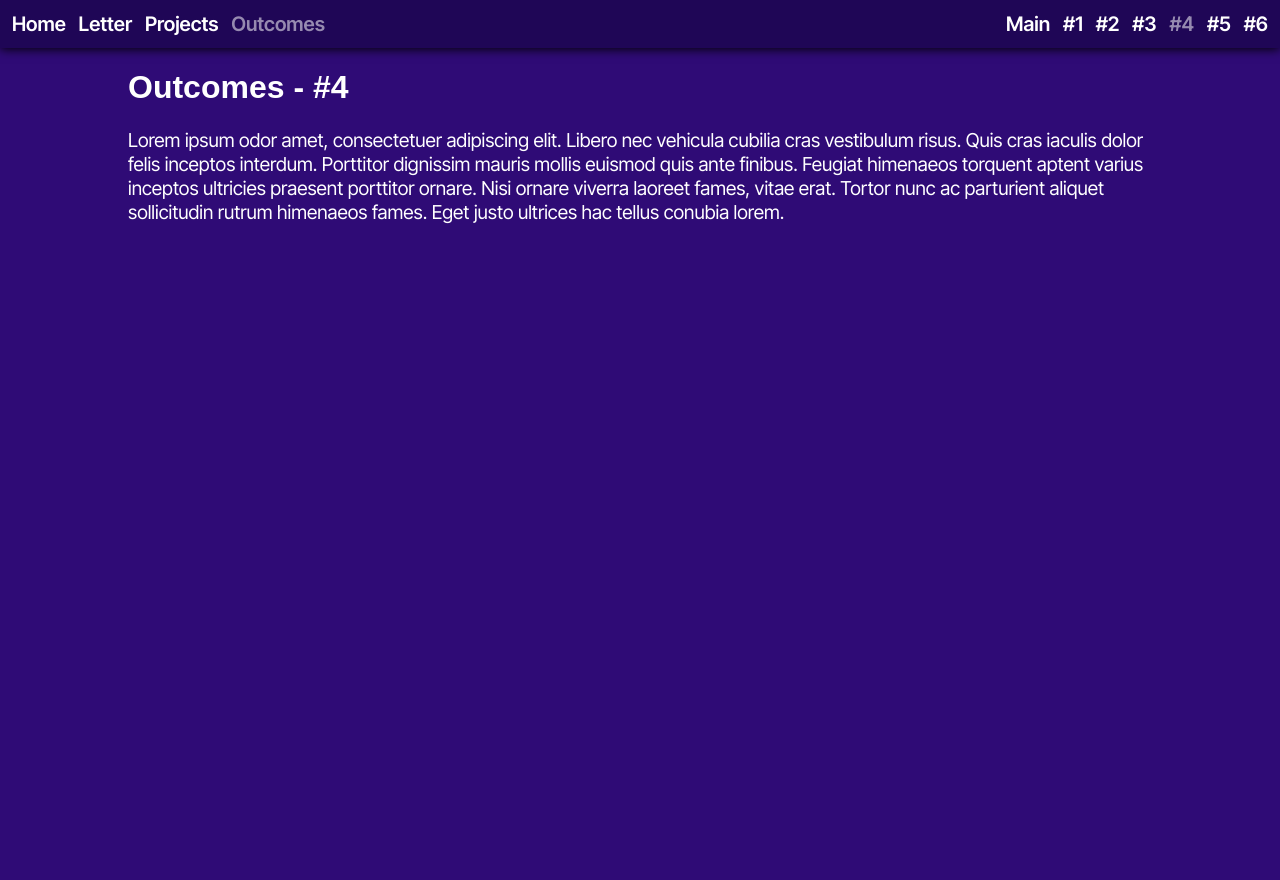
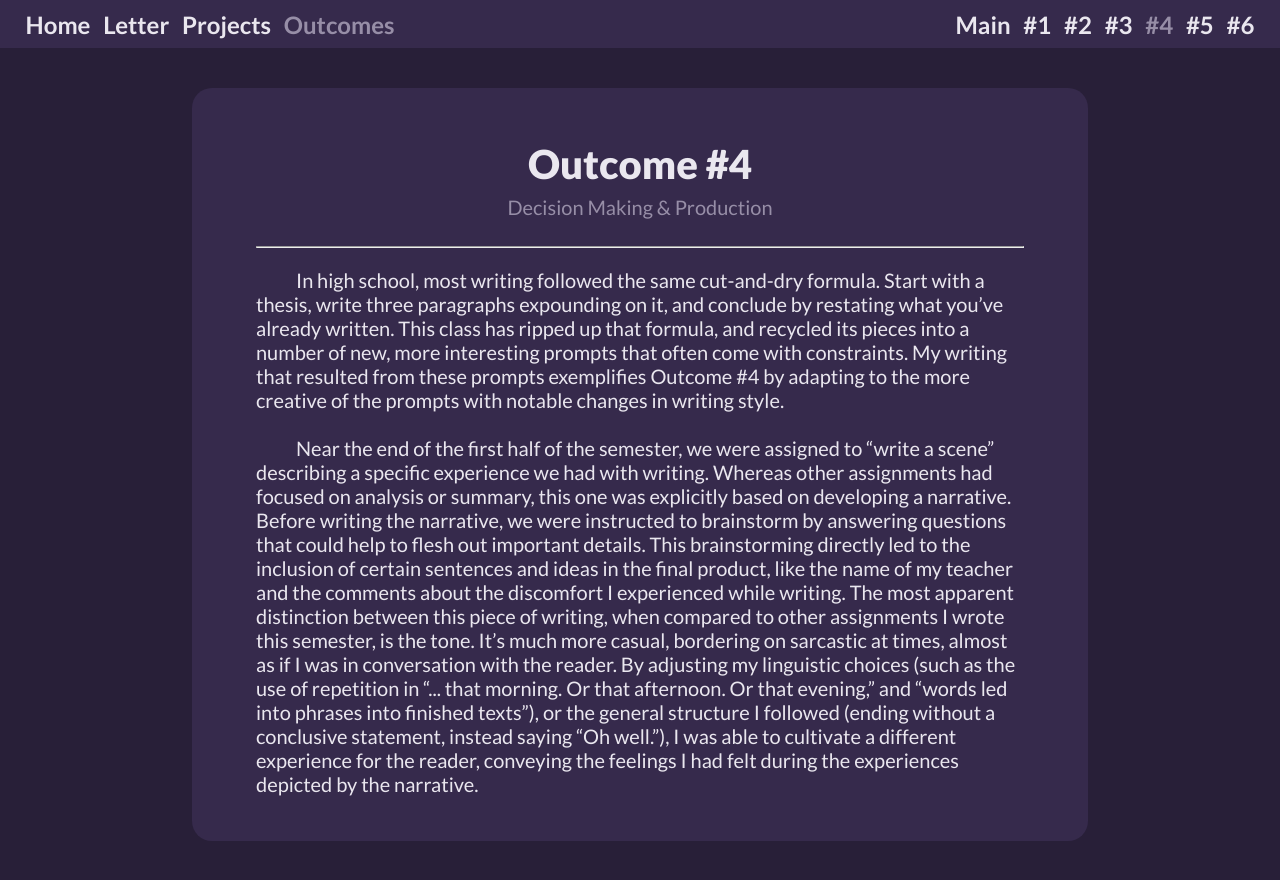
Before and after one commit to nyxbird/eportfolio, a plain HTML site: page outcomes/4/index.html in a window 1280 px wide. Before the commit the page ends 800 px from the top, so only its background shows below. Drawn offline with Linux system fonts and the light colour scheme.

Commit message:
appearance revamp

```diff
--- a/outcomes/4/index.html
+++ b/outcomes/4/index.html
@@ -25,9 +25,12 @@
         </div>
     </div>
     <div class="main">
-        <h1>Outcomes - #4</h1>
+        <h1>Outcome #4</h1>
+        <h4>Decision Making & Production</h4>
+        <hr>
         <p>
-            Lorem ipsum odor amet, consectetuer adipiscing elit. Libero nec vehicula cubilia cras vestibulum risus. Quis cras iaculis dolor felis inceptos interdum. Porttitor dignissim mauris mollis euismod quis ante finibus. Feugiat himenaeos torquent aptent varius inceptos ultricies praesent porttitor ornare. Nisi ornare viverra laoreet fames, vitae erat. Tortor nunc ac parturient aliquet sollicitudin rutrum himenaeos fames. Eget justo ultrices hac tellus conubia lorem.
+            &emsp;&emsp;In high school, most writing followed the same cut-and-dry formula. Start with a thesis, write three paragraphs expounding on it, and conclude by restating what you’ve already written. This class has ripped up that formula, and recycled its pieces into a number of new, more interesting prompts that often come with constraints. My writing that resulted from these prompts exemplifies Outcome #4 by adapting to the more creative of the prompts with notable changes in writing style.
+            <br><br>&emsp;&emsp;Near the end of the first half of the semester, we were assigned to “write a scene” describing a specific experience we had with writing. Whereas other assignments had focused on analysis or summary, this one was explicitly based on developing a narrative.  Before writing the narrative, we were instructed to brainstorm by answering questions that could help to flesh out important details. This brainstorming directly led to the inclusion of certain sentences and ideas in the final product, like the name of my teacher and the comments about the discomfort I experienced while writing. The most apparent distinction between this piece of writing, when compared to other assignments I wrote this semester, is the tone. It’s much more casual, bordering on sarcastic at times, almost as if I was in conversation with the reader. By adjusting my linguistic choices (such as the use of repetition in “... that morning. Or that afternoon. Or that evening,” and “words led into phrases into finished texts”), or the general structure I followed (ending without a conclusive statement, instead saying “Oh well.”), I was able to cultivate a different experience for the reader, conveying the feelings I had felt during the experiences depicted by the narrative.
         </p>
     </div>
 </body>
--- /dev/null
+++ b/styles copy.css
@@ -0,0 +1,182 @@
+@import url('https://fonts.googleapis.com/css2?family=Inter+Tight:wght@100..900&display=swap');
+@import url('https://fonts.googleapis.com/css2?family=Montserrat:wght@100..900&display=swap');
+
+:root {
+    --purple: #2f0b76;
+    --dark-purple: #1f0656;
+    --yellow: #f1c232;
+    --white: #ffffff;
+    --gray: #ffffff88;
+
+    --header-font-height: 2.5vh;
+    --header-img-height: 5vh;
+}
+
+html {
+    min-height: 100vh;
+}
+
+body {
+    background-color: var(--purple);
+    color: var(--white);
+    min-height: 100vh;
+    margin: 0;
+    font-family: 'Inter Tight';
+    position:relative;
+}
+
+strong {
+    color: var(--yellow);
+}
+
+.header {
+    position:sticky;
+    top:0;
+    display: flex;
+    justify-content: space-between;
+    background-color: var(--dark-purple);
+    align-items:center;
+    padding: 0.7vh;
+    font-size: var(--header-font-height);
+    box-shadow: 0 1px 10px 0 black;
+}
+
+.title {
+    display: flex;
+    align-items: center;
+    font-weight: 600;
+}
+
+.title-img {
+    height:var(--header-img-height);
+}
+
+.title>* {
+    padding:0.5vw;
+}
+
+.navbar {
+    display: flex;
+    justify-content: flex-end;
+    font-weight: 600;
+}
+
+a {
+    color: var(--yellow);
+    text-decoration: underline;
+}
+
+.navlink {
+    padding: 0.5vw;
+    text-decoration: none;
+    color: var(--white);
+    transition:0.5s;
+    vertical-align: middle;
+    /* font-size: 1vw; */
+}
+
+a.navlink:hover {
+    color:var(--yellow);
+}
+
+.grayed {
+    color: var(--gray);
+}
+
+.footer {
+    width: 100%;
+    position: absolute;
+    bottom: 0px;
+    display: flex;
+    justify-content: center;
+    background-color: var(--dark-purple);
+    align-items:center;
+    padding: 0.7vh;
+    font-size: var(--header-font-height);
+    /* box-shadow: 0 1px 10px 0 black; */
+    gap: 1vw;
+}
+
+.foot>img {
+    height: 2vw;
+    display:inline;
+}
+
+.hero {
+    height: calc(93vh - 1vw);
+    display: flex;
+    padding: 10vh 10vw;
+    box-sizing: border-box;
+}
+.hero-panel {
+    height: 100%;
+    width: 100%;
+    background-image:  url('imgs/purplebg.png');
+    /* background-size: cover; */
+    background-size: 100% 100%;
+    border: 4px solid white;
+    display: flex;
+    flex-direction: row;
+    align-items:center;
+    padding: 0 20px;
+    box-sizing: border-box;
+    justify-content: space-evenly;
+    box-shadow: 0 1px 10px 0 black;
+}
+.hero-logo {
+    height: 70%;
+}
+.hero-text {
+    display: flex;
+    flex-direction: column;
+    align-items: center;
+    justify-content: center;
+    text-align: center;
+}
+.hero-title {
+    font-family: 'Montserrat', 'Times New Roman';
+    font-weight: 600;
+    font-size: 5vw;
+    margin: 0;
+}
+.hero-subtitle {
+    font-size: 40pt;
+    color:var(--yellow);
+    margin: 0;
+}
+@media (max-width: 800px) {
+    .hero-panel {
+        flex-direction: column;
+    }
+}
+.main {
+    margin: 0 10vw;
+}
+p {
+    font-size: 1.5vw;
+    font-weight:400;
+}
+h1 {
+    font-family: 'Monsterrat', Arial, Helvetica, sans-serif;
+    font-size: 2.5vw;
+    font-weight:600;
+}
+h2 {
+    font-family: Arial, Helvetica, sans-serif;
+    font-size: 2vw;
+    font-weight:600;
+}
+.pdf {
+    box-sizing: border-box;
+    border: 4px solid white;
+    height: 80vh;
+    transition: 0.5s;
+    box-shadow: 0 1px 10px 0 black;
+}
+.pdf.hidden {
+    display: none;
+}
+tab {
+    display: inline-block;
+    margin-left: 40px;
+}
--- a/styles.css
+++ b/styles.css
@@ -1,182 +1,77 @@
-@import url('https://fonts.googleapis.com/css2?family=Inter+Tight:wght@100..900&display=swap');
-@import url('https://fonts.googleapis.com/css2?family=Montserrat:wght@100..900&display=swap');
+@import url('https://fonts.googleapis.com/css2?family=Lato:ital,wght@0,100;0,300;0,400;0,700;0,900;1,100;1,300;1,400;1,700;1,900&display=swap');
 
 :root {
-    --purple: #2f0b76;
-    --dark-purple: #1f0656;
-    --yellow: #f1c232;
-    --white: #ffffff;
-    --gray: #ffffff88;
-
-    --header-font-height: 2.5vh;
-    --header-img-height: 5vh;
-}
-
-html {
-    min-height: 100vh;
+    color-scheme: light dark;
+    /* --c0: light-dark(white, black)
+    --c1: light-dark()
+    --c2: */
+    --c0: #281f38;
+    --c1: #362a4C;
+    /* --c1: #44355f; */
+    --c2: #978ea7;
+    --c3: #eae7ef;
+    font-size: 2.5vh;
 }
 
 body {
-    background-color: var(--purple);
-    color: var(--white);
+    margin: 0;
+    background-color: var(--c0);
+    color: var(--c3);
     min-height: 100vh;
-    margin: 0;
-    font-family: 'Inter Tight';
-    position:relative;
+    display: flex;
+    flex-direction: column;
+    align-items: center;
+    font-family: "Lato", sans-serif;
 }
 
-strong {
-    color: var(--yellow);
+.main {
+    background-color: var(--c1);
+    width: 60vw;
+    margin:5vh;
+    flex-grow:1;
+    border-radius: 20px;
+    padding: 2vw 5vw;
 }
 
 .header {
-    position:sticky;
-    top:0;
+    background-color: var(--c1);
     display: flex;
     justify-content: space-between;
-    background-color: var(--dark-purple);
-    align-items:center;
-    padding: 0.7vh;
-    font-size: var(--header-font-height);
-    box-shadow: 0 1px 10px 0 black;
-}
-
-.title {
-    display: flex;
     align-items: center;
-    font-weight: 600;
-}
-
-.title-img {
-    height:var(--header-img-height);
-}
-
-.title>* {
-    padding:0.5vw;
+    height: 6vh;
+    width: 100vw;
+    font-weight: 700;
 }
 
 .navbar {
     display: flex;
-    justify-content: flex-end;
-    font-weight: 600;
+    font-size: 3vh;
+    gap: 1vw;
+    padding: 0 2vw;
 }
 
-a {
-    color: var(--yellow);
-    text-decoration: underline;
+.navbar>a {
+    color:var(--c3);
+    text-decoration: none;
 }
 
-.navlink {
-    padding: 0.5vw;
-    text-decoration: none;
-    color: var(--white);
-    transition:0.5s;
-    vertical-align: middle;
-    /* font-size: 1vw; */
+.navbar>.grayed {
+    color: var(--c2);
 }
 
-a.navlink:hover {
-    color:var(--yellow);
+h1 {
+    text-align: center;
+    font-weight: 900;
 }
 
-.grayed {
-    color: var(--gray);
+h4 {
+    color:var(--c2);
+    text-align: center;
+    font-weight: 400;
+    margin-top: -1em;
 }
 
-.footer {
-    width: 100%;
-    position: absolute;
-    bottom: 0px;
-    display: flex;
-    justify-content: center;
-    background-color: var(--dark-purple);
-    align-items:center;
-    padding: 0.7vh;
-    font-size: var(--header-font-height);
-    /* box-shadow: 0 1px 10px 0 black; */
-    gap: 1vw;
+page>p {
+    font-weight: 400;
+    line-height: 1.5;
 }
-
-.foot>img {
-    height: 2vw;
-    display:inline;
-}
-
-.hero {
-    height: calc(93vh - 1vw);
-    display: flex;
-    padding: 10vh 10vw;
-    box-sizing: border-box;
-}
-.hero-panel {
-    height: 100%;
-    width: 100%;
-    background-image:  url('imgs/purplebg.png');
-    /* background-size: cover; */
-    background-size: 100% 100%;
-    border: 4px solid white;
-    display: flex;
-    flex-direction: row;
-    align-items:center;
-    padding: 0 20px;
-    box-sizing: border-box;
-    justify-content: space-evenly;
-    box-shadow: 0 1px 10px 0 black;
-}
-.hero-logo {
-    height: 70%;
-}
-.hero-text {
-    display: flex;
-    flex-direction: column;
-    align-items: center;
-    justify-content: center;
-    text-align: center;
-}
-.hero-title {
-    font-family: 'Montserrat', 'Times New Roman';
-    font-weight: 600;
-    font-size: 5vw;
-    margin: 0;
-}
-.hero-subtitle {
-    font-size: 40pt;
-    color:var(--yellow);
-    margin: 0;
-}
-@media (max-width: 800px) {
-    .hero-panel {
-        flex-direction: column;
-    }
-}
-.main {
-    margin: 0 10vw;
-}
-p {
-    font-size: 1.5vw;
-    font-weight:400;
-}
-h1 {
-    font-family: 'Monsterrat', Arial, Helvetica, sans-serif;
-    font-size: 2.5vw;
-    font-weight:600;
-}
-h2 {
-    font-family: Arial, Helvetica, sans-serif;
-    font-size: 2vw;
-    font-weight:600;
-}
-.pdf {
-    box-sizing: border-box;
-    border: 4px solid white;
-    height: 80vh;
-    transition: 0.5s;
-    box-shadow: 0 1px 10px 0 black;
-}
-.pdf.hidden {
-    display: none;
-}
-tab {
-    display: inline-block;
-    margin-left: 40px;
-}
```
Also changed, not shown: home/index.html (+1 -0 lines), projects/exploratory/index.html (+9 -7 lines), projects/i/index.html (+14 -12 lines), projects/ii/index.html (+12 -10 lines).
